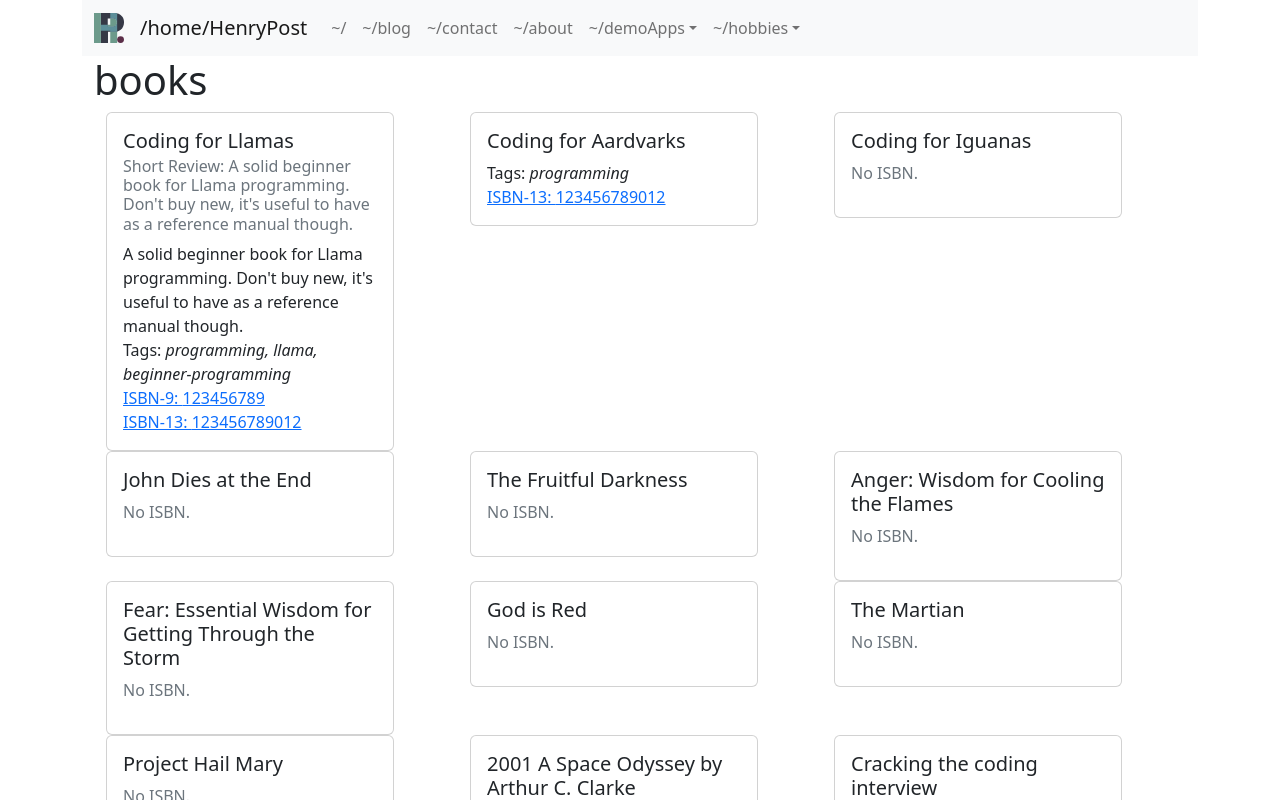
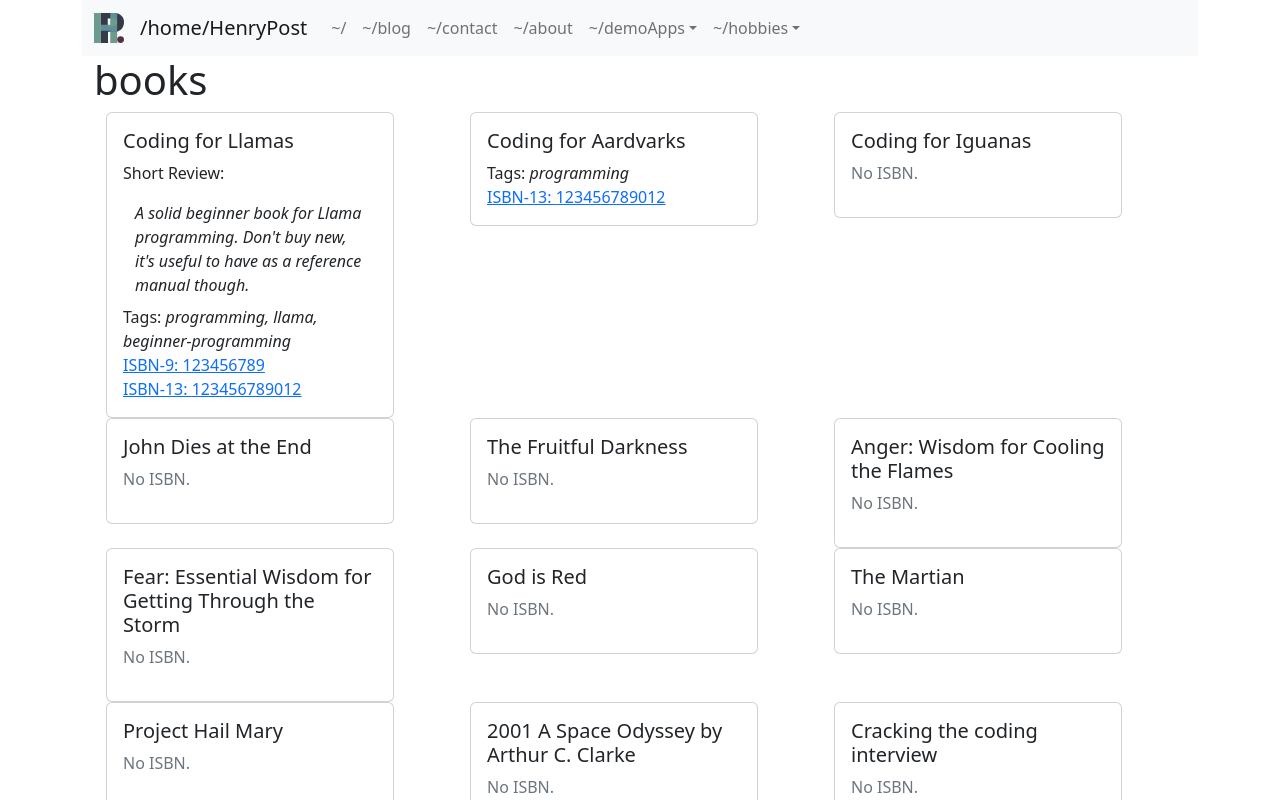
Before and after one commit to meltingscales/henrypost.net, a React (Create React App) app: page /hobbies/books in a window 1280 px wide. Shown: the top 800 px of the page. Built offline with nearby package versions, Linux system fonts and the light colour scheme.

Commit message:
clean up review rendering

```diff
--- a/src/component/CBookReview.tsx
+++ b/src/component/CBookReview.tsx
@@ -1,4 +1,4 @@
-import {Card} from "react-bootstrap";
+import {Card, Container} from "react-bootstrap";
 import {EltBookReviewProps} from "../pages/hobbies/Books";
 
 export const CBookReview = ({bookReview}: EltBookReviewProps) => {
@@ -24,12 +24,16 @@ export const CBookReview = ({bookReview}: EltBookReviewProps) => {
         </>)
     }
 
-    var eltReview = <></>;
+    var eltShortReview = <></>;
     if (bookReview.hasShortReview()) {
-        eltReview = (
-            <Card.Subtitle className="mb-2 text-muted">
-                Short Review: {bookReview.data.shortReview}
-            </Card.Subtitle>
+        eltShortReview = (
+
+            <Card.Text className="mb-2">
+                <p>Short Review:</p>
+                <Container>
+                    <i>{bookReview.data.shortReview}</i>
+                </Container>
+            </Card.Text>
         )
     }
 
@@ -43,17 +47,17 @@ export const CBookReview = ({bookReview}: EltBookReviewProps) => {
 
     }
 
-    var eltThoughts = <></>
-    if (bookReview.data.shortReview) {
-        eltThoughts = <aside>{bookReview.data.shortReview}</aside>
+    var eltLongReview = <></>
+    if (bookReview.data.longReview) {
+        eltLongReview = <aside>{bookReview.data.longReview}</aside>
     }
 
     return <>
         <Card style={{width: '18rem'}}>
             <Card.Body>
                 <Card.Title>{bookReview.data.title}</Card.Title>
-                {eltReview}
-                {eltThoughts}
+                {eltShortReview}
+                {eltLongReview}
                 {eltTags}
                 {eltISBNLinks}
             </Card.Body>
```
Also changed, not shown: src/Navigation.tsx (+0 -11 lines).
